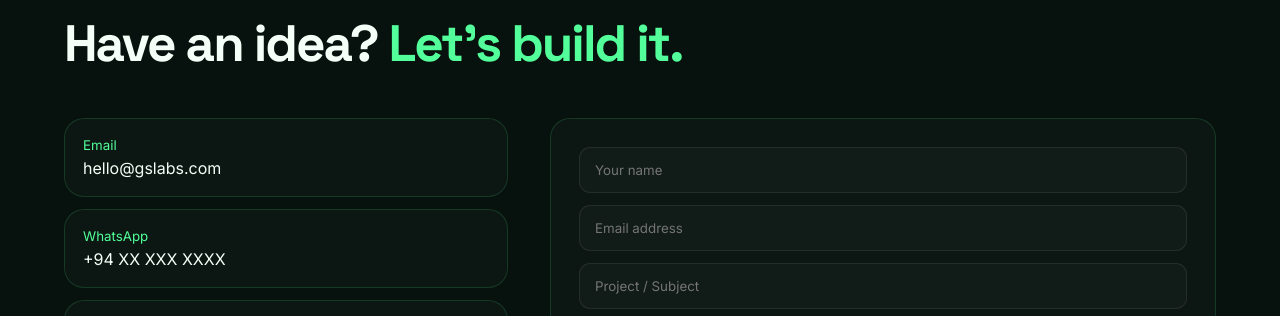
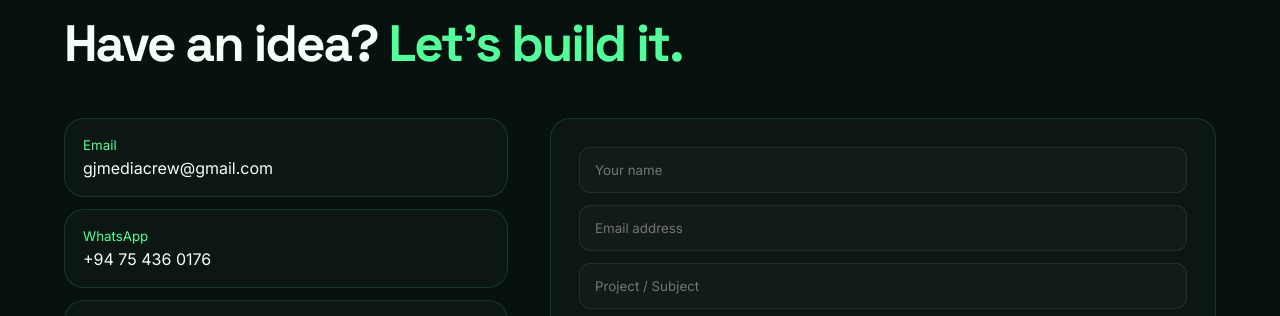
Before and after one commit to hydroblade1/gslabs, a plain HTML site: page index.html in a window 1280 px wide. Shown: the part 3022-3338 px from the top of the page. Drawn offline with Linux system fonts and the light colour scheme.

Commit message:
Add files via upload

```diff
--- a/index.html
+++ b/index.html
@@ -80,7 +80,7 @@ footer{border-top:1px solid rgba(255,255,255,.05);padding:32px 0;margin-top:65px
 
 <section id="about"><div class="container"><div class="about"><div><div class="tag">ABOUT GS LABS</div><h2 class="title">Technology made <span>simple.</span></h2><p class="desc">GS Labs combines development, modern UI design and connected technology to create useful digital products.</p></div><div class="stats"><div class="stat"><strong>03+</strong><span>Products</span></div><div class="stat"><strong>100%</strong><span>Custom Development</span></div><div class="stat"><strong>UI</strong><span>Modern Design</span></div><div class="stat"><strong>IoT</strong><span>Smart Integration</span></div></div></div></div></section>
 
-<section id="contact"><div class="container"><div class="tag">CONTACT</div><h2 class="title">Have an idea? <span>Let's build it.</span></h2><div class="contact"><div><div class="contact-item"><small>Email</small>hello@gslabs.com</div><div class="contact-item"><small>WhatsApp</small>+94 XX XXX XXXX</div><div class="contact-item"><small>Location</small>Sri Lanka</div></div><form class="form" onsubmit="event.preventDefault();alert('Thanks! Connect this form to your email service or backend before publishing.');"><input placeholder="Your name" required><input type="email" placeholder="Email address" required><input placeholder="Project / Subject"><textarea placeholder="Tell us about your project..." required></textarea><button class="btn primary" style="width:100%;cursor:pointer">Send Message →</button></form></div></div></section>
+<section id="contact"><div class="container"><div class="tag">CONTACT</div><h2 class="title">Have an idea? <span>Let's build it.</span></h2><div class="contact"><div><div class="contact-item"><small>Email</small>gjmediacrew@gmail.com</div><div class="contact-item"><small>WhatsApp</small>+94 75 436 0176</div><div class="contact-item"><small>Location</small>Sri Lanka</div></div><form class="form" onsubmit="event.preventDefault();alert('Thanks! Connect this form to your email service or backend before publishing.');"><input placeholder="Your name" required><input type="email" placeholder="Email address" required><input placeholder="Project / Subject"><textarea placeholder="Tell us about your project..." required></textarea><button class="btn primary" style="width:100%;cursor:pointer">Send Message →</button></form></div></div></section>
 
 <footer><div class="container footer"><a class="logo" href="#home"><span class="mark">GS</span>GS <b>Labs</b></a><span>© 2026 GS Labs. All rights reserved.</span><span>Apps · Web · IoT</span></div></footer>
 </body>
```
